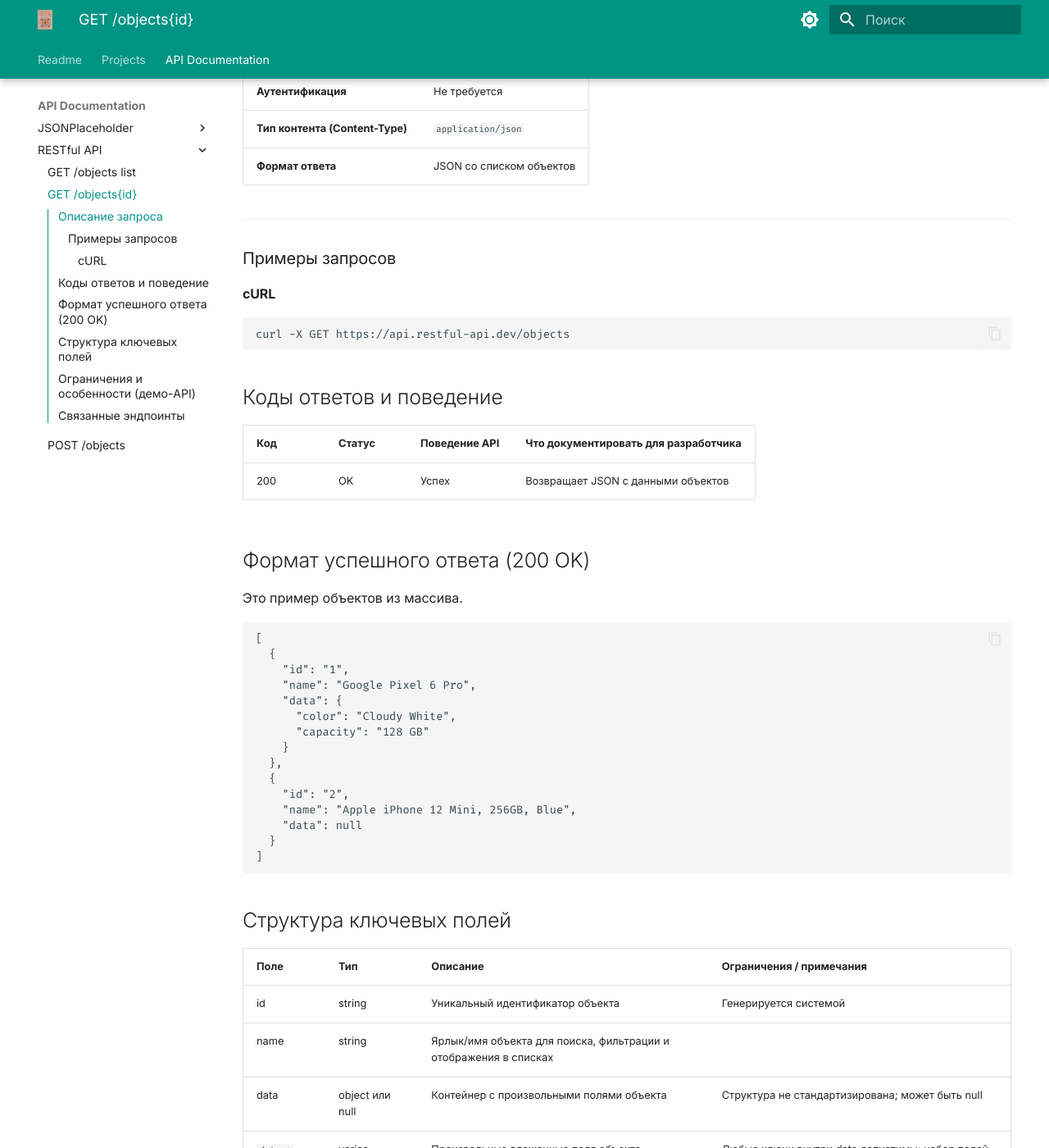
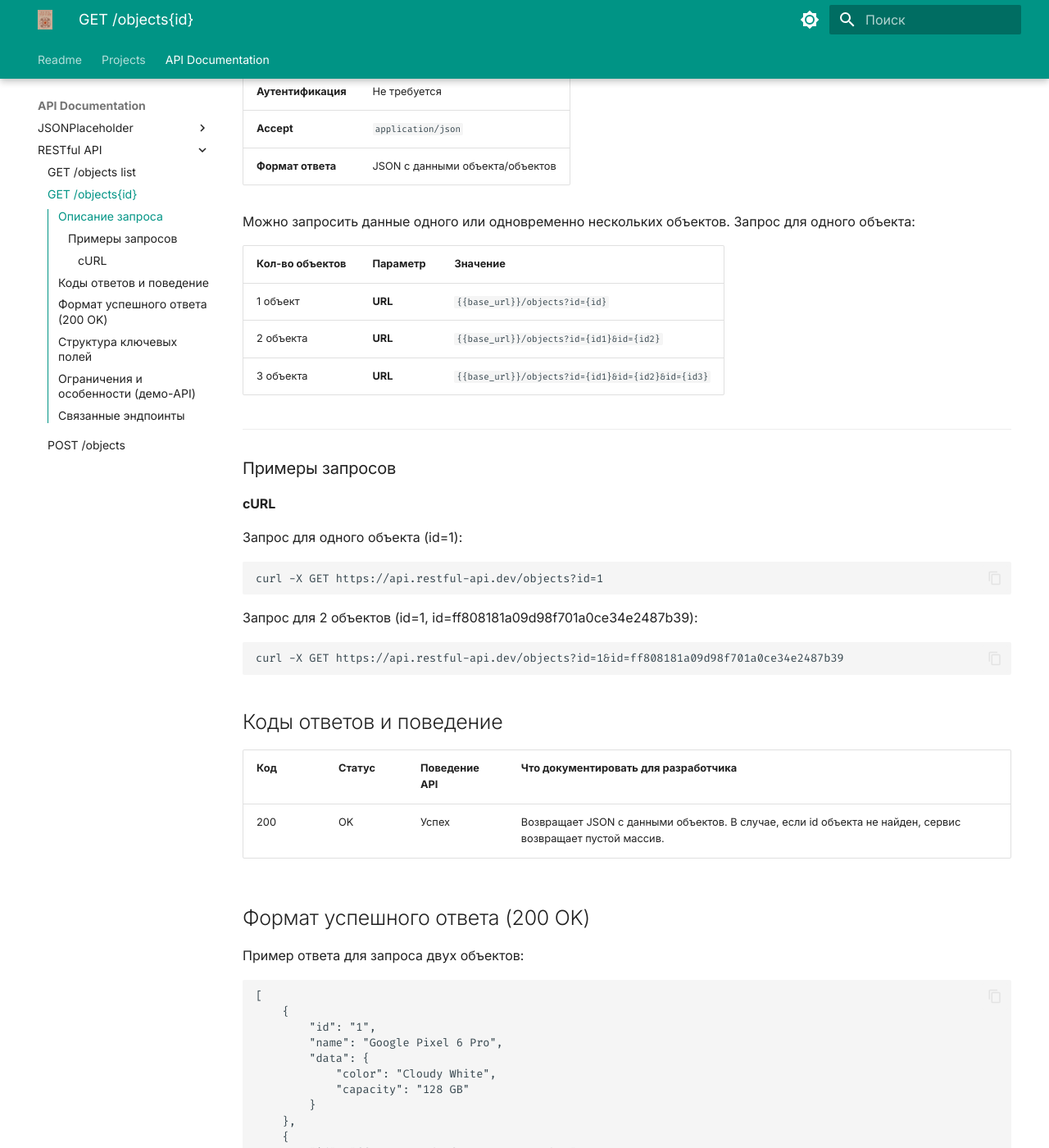
Before and after one commit to aventis1981/Techwriter_docs, an MkDocs documentation site: the page built from docs/api_5.md, in a window 1280 px wide and 1400 px high, scrolled down 534 px. Shown: the whole window at 82% size. Built offline with MkDocs 1.6.1 and Material for MkDocs 9.7.7, drawn with Linux system fonts in a browser that asks for light colours; some of the changed text lies outside the part shown.

Commit message:
api5 addes

````diff
--- a/docs/api_5.md
+++ b/docs/api_5.md
@@ -1,6 +1,6 @@
-# API: Получение списка объектов (`GET/objects`)
+# API: Получение объекта  (`GET /objects?id=...`)
 
-Ресурс для получения списка объектов 2.
+Ресурс для получения одного или нескольких объектов из списка.
 
 ---
 
@@ -12,10 +12,20 @@
 | Параметр | Значение |
 | --- | --- |
 | **Метод** | `GET` |
-| **URL** | `{{base_url}}/objects`|
+| **URL** | `{{base_url}}/objects?id={id}`|
 | **Аутентификация** | Не требуется |
-| **Тип контента (Content-Type)** | `application/json` |
-| **Формат ответа** | JSON со списком объектов |
+| **Accept** | `application/json` |
+| **Формат ответа** | JSON с данными объекта/объектов |
+
+
+Можно запросить данные одного или одновременно нескольких объектов.
+Запрос для одного объекта:
+
+| Кол-во объектов | Параметр | Значение |
+| --- | --- | --- |
+| 1 объект | **URL** | `{{base_url}}/objects?id={id}` |
+| 2 объекта | **URL** | `{{base_url}}/objects?id={id1}&id={id2}` |
+| 3 объекта | **URL** | `{{base_url}}/objects?id={id1}&id={id2}&id={id3}` |
 
 ---
 
@@ -23,32 +33,43 @@
 
 #### cURL
 
+Запрос для одного объекта (id=1):
 ```bash
-curl -X GET https://api.restful-api.dev/objects
+curl -X GET https://api.restful-api.dev/objects?id=1
 ```
+
+Запрос для 2 объектов (id=1, id=ff808181a09d98f701a0ce34e2487b39):
+```bash
+curl -X GET https://api.restful-api.dev/objects?id=1&id=ff808181a09d98f701a0ce34e2487b39
+```
+
 
 ## Коды ответов и поведение
 |Код	|Статус	|Поведение API	|Что документировать для разработчика|
 | --- | --- | --- | --- |
-|200 |OK	|Успех	|Возвращает JSON с данными объектов |
+|200 |OK	|Успех	|Возвращает JSON с данными объектов.  В случае, если id объекта не найден, сервис возвращает пустой массив. |
 
 ## Формат успешного ответа (200 OK)
-Это пример объектов из массива.
+Пример ответа для запроса двух объектов:
 ```json
 [
-  {
-    "id": "1",
-    "name": "Google Pixel 6 Pro",
-    "data": {
-      "color": "Cloudy White",
-      "capacity": "128 GB"
+    {
+        "id": "1",
+        "name": "Google Pixel 6 Pro",
+        "data": {
+            "color": "Cloudy White",
+            "capacity": "128 GB"
+        }
+    },
+    {
+        "id": "ff808181a09d98f701a0ce34e2487b39",
+        "name": "name",
+        "data": {
+            "title": "new object2",
+            "body": "this is a text for object's body2",
+            "userId": 2
+        }
     }
-  },
-  {
-    "id": "2",
-    "name": "Apple iPhone 12 Mini, 256GB, Blue",
-    "data": null
-  }
 ]
 ```
 
@@ -61,18 +82,21 @@ curl -X GET https://api.restful-api.dev/objects
 |`data.*`| varies | Произвольные вложенные поля объекта | Любые ключи внутри data допустимы; набор полей зависит от объекта |
 
 Содержимое data зависит от объекта: сервер не валидирует структуру внутри data. В списке могут встречаться объекты
-с разными наборами полей (например, `color` и `capacity` для телефонов, `price` для товаров) или с `data`: null.
+с разными наборами полей (например, `color` и `capacity` для телефонов, `price` для товаров) или с `data: null`.
 
 ## Ограничения и особенности (демо-API)
 
-- В списке встречаются предзагруженные объекты с `data`: null — создать такие через POST нельзя.
+- ID передаётся через query-параметр id. Для запроса нескольких объектов параметр повторяется: `?id=1&id=2`.
 - Поле `id` всегда возвращается как строка (в кавычках): это может быть число в виде строки ("1") или UUID-строка ("ff808181...").
-- Нет пагинации: `GET /objects` возвращает весь список одним ответом. При большом количестве объектов ответ может стать очень большим —
-в реальных системах для этого используют пагинацию, сортировку и фильтрацию.
+- Ответ всегда приходит в виде массива, даже если запрошен один объект.
+- Если ни один из запрошенных ID не найден — возвращается 200 OK с пустым массивом [].
+- Данные могут сбрасываться при перезапуске сервиса.
+- В случае, если часть из запрошенных объектов существует, а другая часть - нет, сервис вернет в ответе только существующие объекты, со статусом 200 ОК.
+- Запрос данных объектов возможен также через path параметр `/objects/1` *(будет описан отдельно и добавлена ссылка)*.
 
 ## Связанные эндпоинты
 
+- `GET /objects` — получить список объектов.
 - `POST /objects` — создать объект.
 - `PUT /objects/{id}` — обновить объект.
 - `DELETE /objects/{id}` — удалить объект.
-- `GET /users` — проверить существование `userId` перед созданием объекта.
````
